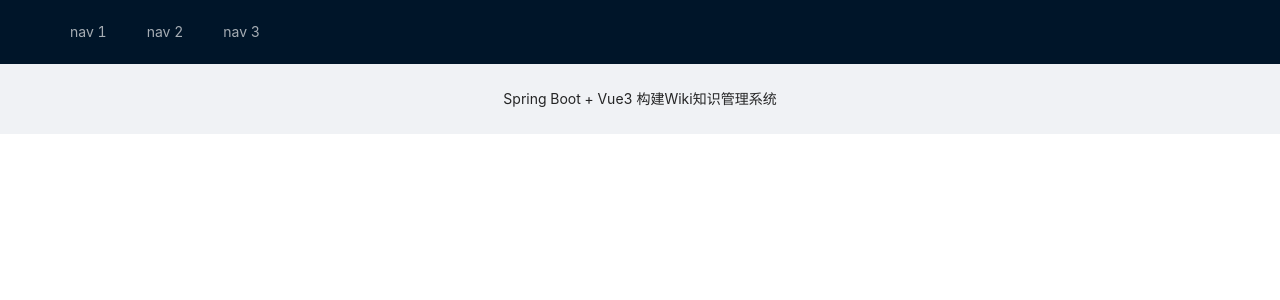
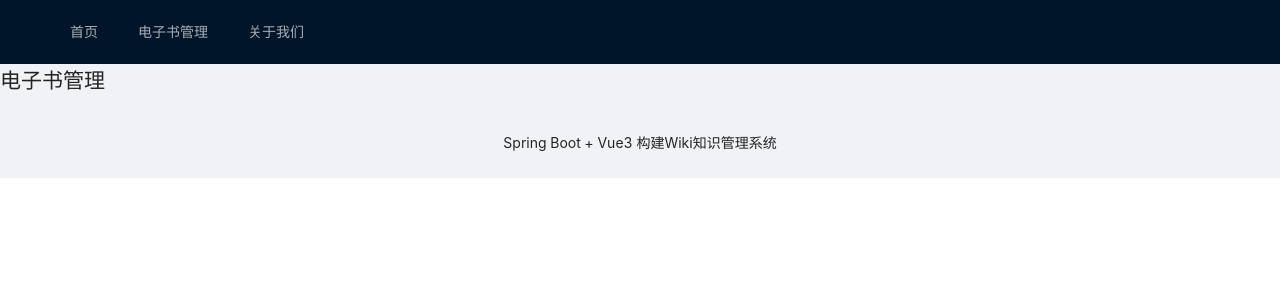
Before and after one commit to nuaawangrong/wiki, a Vue app in the folder web/: page /admin/ebook in a window 1280 px wide. Shown: the top 300 px of the page. Built offline with nearby package versions, Linux system fonts and the light colour scheme; no server answers.

Commit message:
6-2 增加电子书管理页面 新页面开发：页面、路由、菜单

```diff
--- a/web/src/components/the-header.vue
+++ b/web/src/components/the-header.vue
@@ -6,9 +6,16 @@
         mode="horizontal"
         :style="{ lineHeight: '64px' }"
     >
-      <a-menu-item key="1">nav 1</a-menu-item>
-      <a-menu-item key="2">nav 2</a-menu-item>
-      <a-menu-item key="3">nav 3</a-menu-item>
+      <a-menu-item key="/">
+        <router-link to="/">首页</router-link>
+      </a-menu-item>
+      <a-menu-item key="/admin/ebook">
+        <router-link to="/admin/ebook">电子书管理</router-link>
+      </a-menu-item>
+      <a-menu-item key="/about">
+        <router-link to="/about">关于我们</router-link>
+      </a-menu-item>
+
     </a-menu>
   </a-layout-header>
 </template>
--- a/web/src/router/index.ts
+++ b/web/src/router/index.ts
@@ -1,5 +1,7 @@
 import { createRouter, createWebHistory, RouteRecordRaw } from 'vue-router'
 import Home from '../views/Home.vue'
+import About from '../views/About.vue'
+import AdminEbook from '../views/admin/Admin-ebook.vue'
 
 const routes: Array<RouteRecordRaw> = [
   {
@@ -10,10 +12,16 @@
   {
     path: '/about',
     name: 'About',
+    component: About
     // route level code-splitting
     // this generates a separate chunk (about.[hash].js) for this route
     // which is lazy-loaded when the route is visited.
-    component: () => import(/* webpackChunkName: "about" */ '../views/About.vue')
+    // component: () => import(/* webpackChunkName: "about" */ '../views/About.vue')
+  },
+  {
+    path: '/admin/ebook',
+    name: 'AdminEbook',
+    component: AdminEbook
   }
 ]
 
--- /dev/null
+++ b/web/src/views/admin/Admin-ebook.vue
@@ -0,0 +1,5 @@
+<template>
+  <div class="about">
+    <h1>电子书管理</h1>
+  </div>
+</template>
```
